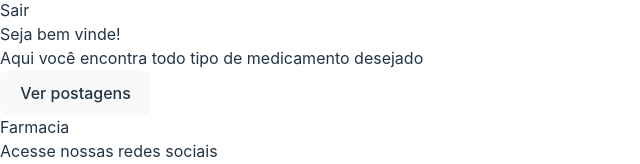
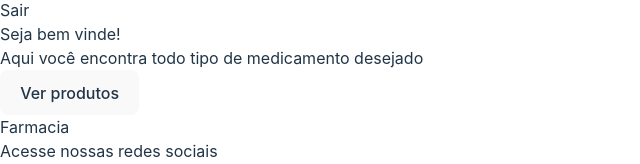
Before and after one commit to eFerracini/Farmacia-FrontEnd, a React (Vite) app: page / in a window 1280 px wide. Shown: the part 122-286 px from the top of the page, without its empty margins (0-640 px from the left). Built offline with nearby package versions, Linux system fonts and the light colour scheme.

Commit message:
Construção dos Componentes

```diff
--- a/src/pages/home/Home.tsx
+++ b/src/pages/home/Home.tsx
@@ -13,7 +13,7 @@ function Home() {
 
               <div className="flex justify-around gap-4">
 
-                <button className='rounded bg-white text-blue-800 py-2 px-4'>Ver postagens</button>
+                <button className='rounded bg-white text-blue-800 py-2 px-4'>Ver produtos</button>
               </div>
             </div>
           </div>
```
